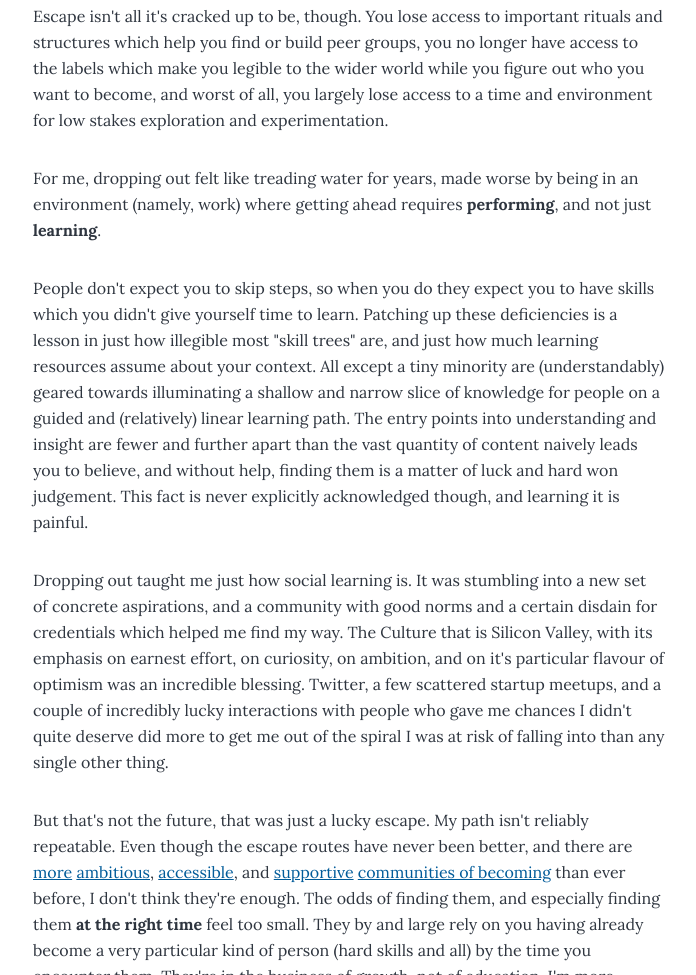
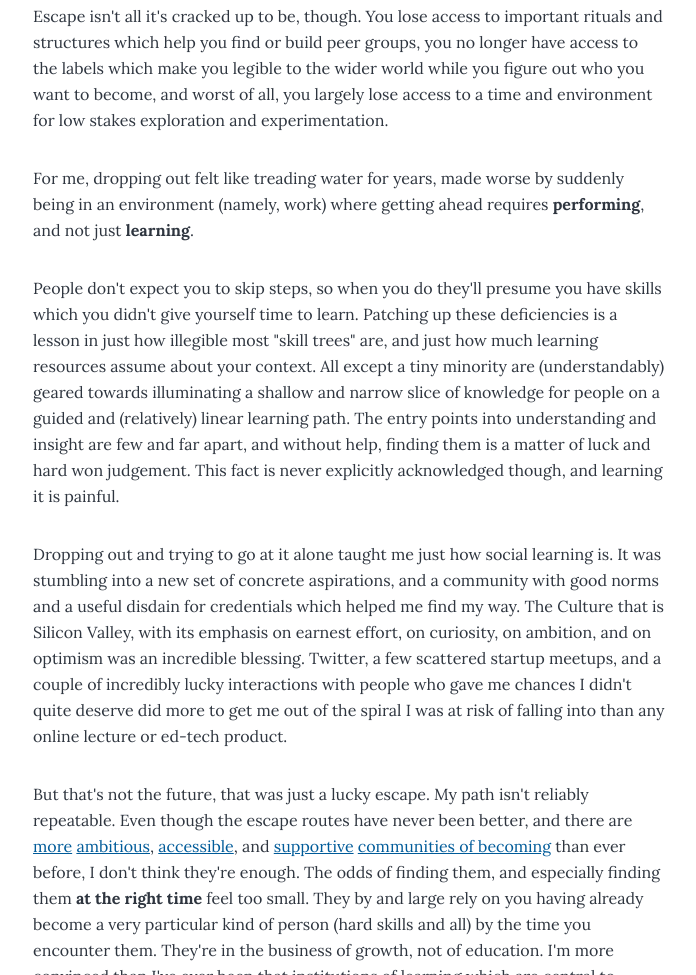
Before and after one commit to ArnSch/ps, a Gatsby site: page /on-education/ in a window 1280 px wide. Shown: the part 538-1513 px from the top of the page, without its empty margins (291-987 px from the left). Built offline with nearby package versions, Linux system fonts and the light colour scheme; Gatsby itself is replaced by a stand-in of ours.

Commit message:
rephrase

```diff
--- a/content/blog/on-education/index.md
+++ b/content/blog/on-education/index.md
@@ -7,11 +7,11 @@ Schools, universities, and other forms of organised learning have a bad rap. We
 
 Escape isn't all it's cracked up to be, though. You lose access to important rituals and structures which help you find or build peer groups, you no longer have access to the labels which make you legible to the wider world while you figure out who you want to become, and worst of all, you largely lose access to a time and environment for low stakes exploration and experimentation.
 
-For me, dropping out felt like treading water for years, made worse by being in an environment (namely, work) where getting ahead requires **performing**, and not just **learning**.
+For me, dropping out felt like treading water for years, made worse by suddenly being in an environment (namely, work) where getting ahead requires **performing**, and not just **learning**.
 
-People don't expect you to skip steps, so when you do they expect you to have skills which you didn't give yourself time to learn. Patching up these deficiencies is a lesson in just how illegible most "skill trees" are, and just how much learning resources assume about your context. All except a tiny minority are (understandably) geared towards illuminating a shallow and narrow slice of knowledge for people on a guided and (relatively) linear learning path. The entry points into understanding and insight are fewer and further apart than the vast quantity of content naively leads you to believe, and without help, finding them is a matter of luck and hard won judgement. This fact is never explicitly acknowledged though, and learning it is painful.
+People don't expect you to skip steps, so when you do they'll presume you have skills which you didn't give yourself time to learn. Patching up these deficiencies is a lesson in just how illegible most "skill trees" are, and just how much learning resources assume about your context. All except a tiny minority are (understandably) geared towards illuminating a shallow and narrow slice of knowledge for people on a guided and (relatively) linear learning path. The entry points into understanding and insight are few and far apart, and without help, finding them is a matter of luck and hard won judgement. This fact is never explicitly acknowledged though, and learning it is painful.
 
-Dropping out taught me just how social learning is. It was stumbling into a new set of concrete aspirations, and a community with good norms and a certain disdain for credentials which helped me find my way. The Culture that is Silicon Valley, with its emphasis on earnest effort, on curiosity, on ambition, and on it's particular flavour of optimism was an incredible blessing. Twitter, a few scattered startup meetups, and a couple of incredibly lucky interactions with people who gave me chances I didn't quite deserve did more to get me out of the spiral I was at risk of falling into than any single other thing.
+Dropping out and trying to go at it alone taught me just how social learning is. It was stumbling into a new set of concrete aspirations, and a community with good norms and a useful disdain for credentials which helped me find my way. The Culture that is Silicon Valley, with its emphasis on earnest effort, on curiosity, on ambition, and on optimism was an incredible blessing. Twitter, a few scattered startup meetups, and a couple of incredibly lucky interactions with people who gave me chances I didn't quite deserve did more to get me out of the spiral I was at risk of falling into than any online lecture or ed-tech product.
 
 But that's not the future, that was just a lucky escape. My path isn't reliably repeatable. Even though the escape routes have never been better, and there are [more](https://www.joinef.com/) [ambitious](https://www.beondeck.com/), [accessible](https://replit.com/site/community), and [supportive](https://interintellect.com/) [communities of becoming](https://joininteract.com/fellowship/) than ever before, I don't think they're enough. The odds of finding them, and especially finding them **at the right time** feel too small. They by and large rely on you having already become a very particular kind of person (hard skills and all) by the time you encounter them. They're in the business of growth, not of education. I'm more convinced than I've ever been that institutions of learning which are central to student's lives for years, where they are guided towards competence and confidence, are an integral part of the future.
 
```
